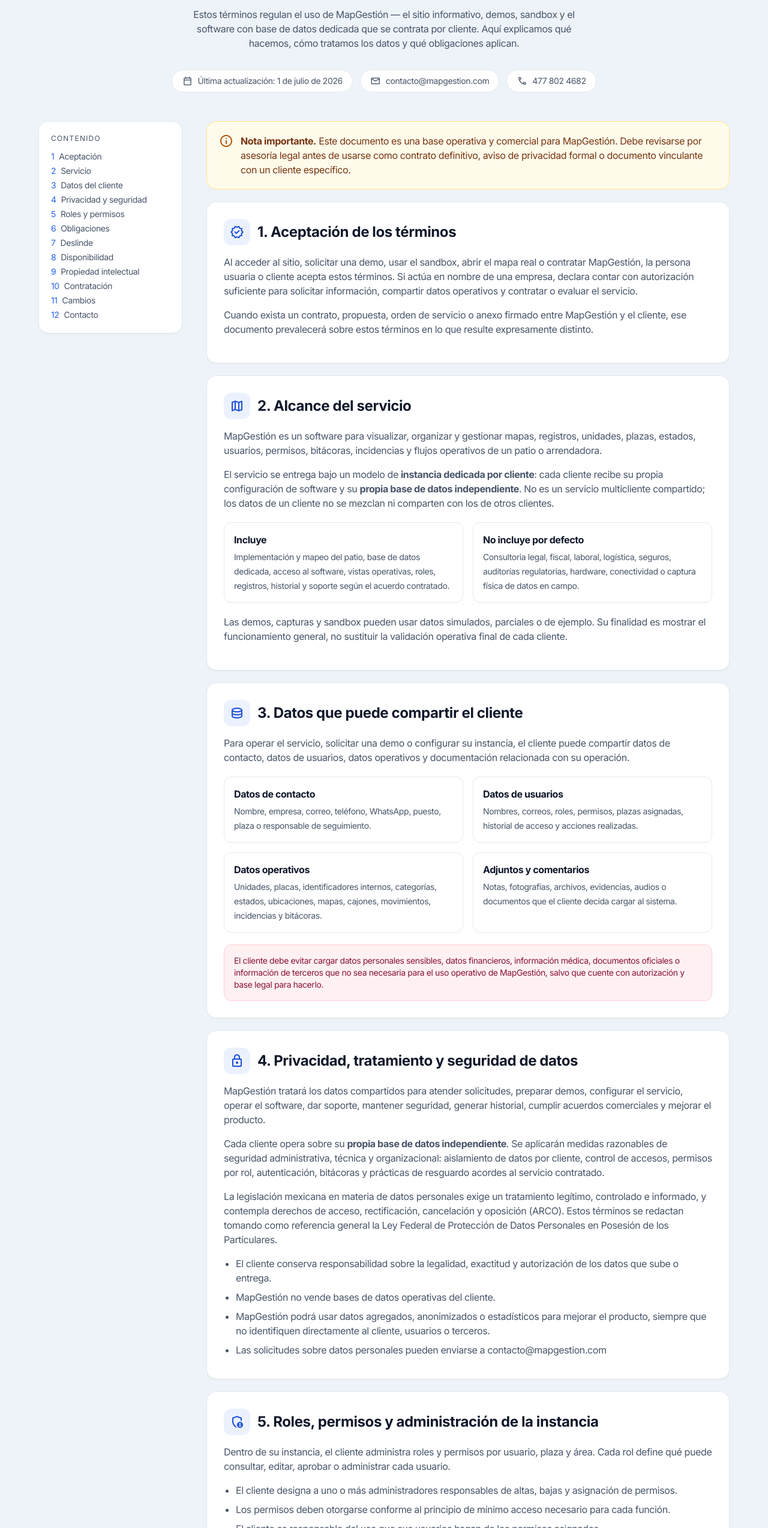
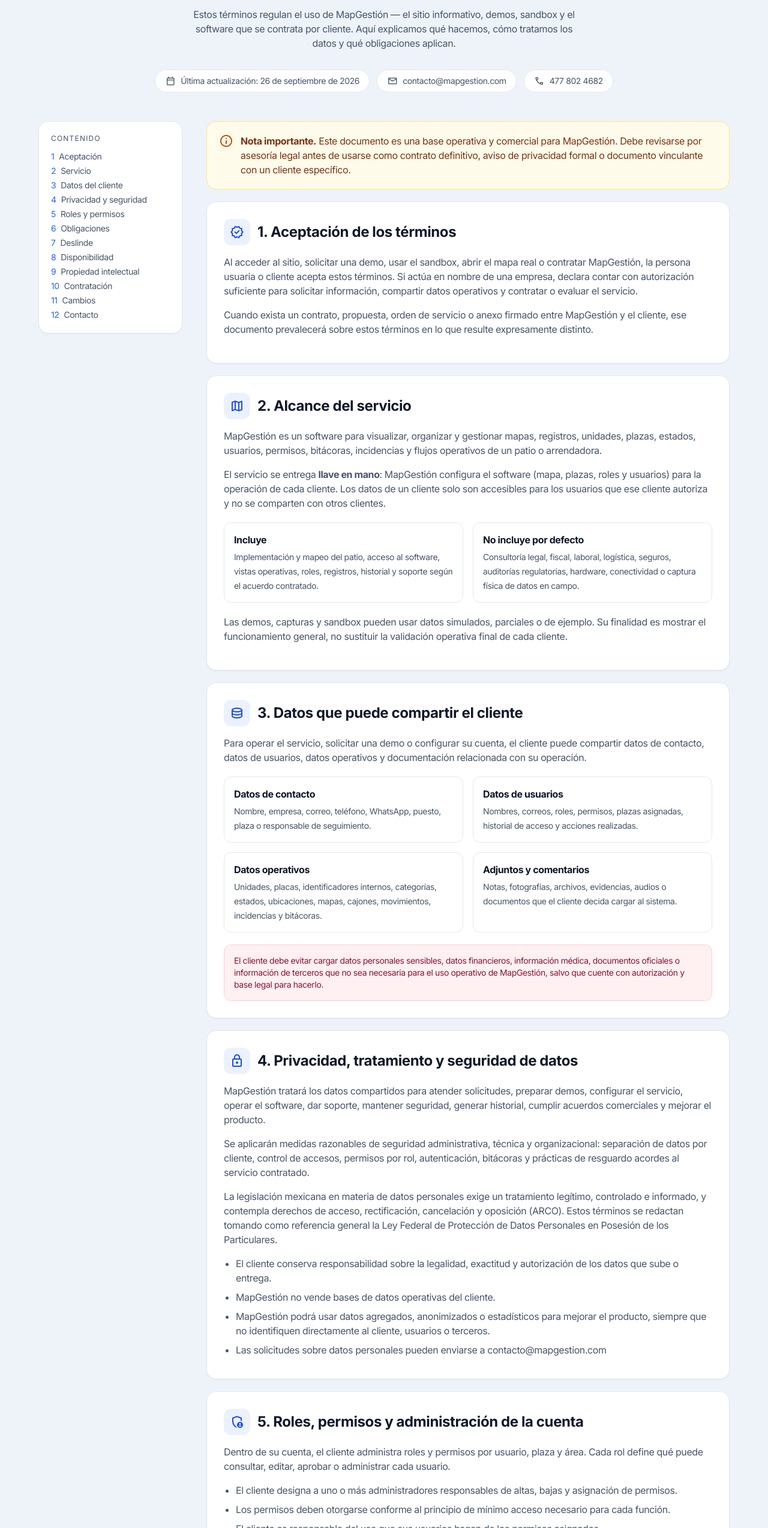
Before and after one commit to NicolasNeg/mapgestionpreview, a website: page terminos.html in a window 1280 px wide. Shown: the part 252-2800 px from the top of the page at 60% size. Drawn offline with nearby package versions, Linux system fonts and the light colour scheme.

Commit message:
Quita afirmaciones no verificables: '< 5 días', '100 % movimientos trazados' e instancia/base de datos dedicada
- #confianza: tres datos de funciones activas (En la nube, Desde el celular, Por rol) y linea de
  acceso por invitacion / Google, SMS o Face ID / copias de seguridad del mapa.
- terminos.html: meta y textos sin instancia ni base de datos dedicada; fecha de actualizacion.
- CLAUDE.md: regla para no volver a usarlas.

```diff
--- a/terminos.html
+++ b/terminos.html
@@ -5,7 +5,7 @@
   <meta charset="UTF-8" />
   <meta name="viewport" content="width=device-width, initial-scale=1.0" />
   <title>Términos, Condiciones y Privacidad | MapGestión</title>
-  <meta name="description" content="Términos, condiciones y aviso de privacidad de MapGestión: software con base de datos dedicada por cliente para control de patios de arrendadoras." />
+  <meta name="description" content="Términos, condiciones y aviso de privacidad de MapGestión: software en la nube para control de patios de arrendadoras." />
   <link rel="canonical" href="https://mapgestion.com/terminos.html" />
   <meta name="robots" content="index, follow" />
   <meta name="theme-color" content="#0b1020" />
@@ -70,9 +70,9 @@
         <span class="material-symbols-outlined text-[18px]">description</span> Documento legal
       </span>
       <h1 class="text-4xl sm:text-5xl font-bold text-slate-900 leading-tight mb-5">Términos, condiciones <span class="text-gradient">y privacidad</span></h1>
-      <p class="text-slate-600 max-w-2xl mx-auto mb-8">Estos términos regulan el uso de MapGestión — el sitio informativo, demos, sandbox y el software con base de datos dedicada que se contrata por cliente. Aquí explicamos qué hacemos, cómo tratamos los datos y qué obligaciones aplican.</p>
+      <p class="text-slate-600 max-w-2xl mx-auto mb-8">Estos términos regulan el uso de MapGestión — el sitio informativo, demos, sandbox y el software que se contrata por cliente. Aquí explicamos qué hacemos, cómo tratamos los datos y qué obligaciones aplican.</p>
       <div class="flex flex-wrap justify-center gap-3 text-sm">
-        <span class="inline-flex items-center gap-2 rounded-full border border-slate-200 bg-white px-4 py-2 text-slate-600"><span class="material-symbols-outlined text-[18px]">calendar_today</span> Última actualización: 1 de julio de 2026</span>
+        <span class="inline-flex items-center gap-2 rounded-full border border-slate-200 bg-white px-4 py-2 text-slate-600"><span class="material-symbols-outlined text-[18px]">calendar_today</span> Última actualización: 26 de septiembre de 2026</span>
         <span class="inline-flex items-center gap-2 rounded-full border border-slate-200 bg-white px-4 py-2 text-slate-600"><span class="material-symbols-outlined text-[18px]">mail</span> <!--email_off-->contacto@mapgestion.com<!--/email_off--></span>
         <span class="inline-flex items-center gap-2 rounded-full border border-slate-200 bg-white px-4 py-2 text-slate-600"><span class="material-symbols-outlined text-[18px]">phone</span> 477 802 4682</span>
       </div>
@@ -124,9 +124,9 @@
             <h2 class="text-2xl font-bold text-slate-900">2. Alcance del servicio</h2>
           </div>
           <p>MapGestión es un software para visualizar, organizar y gestionar mapas, registros, unidades, plazas, estados, usuarios, permisos, bitácoras, incidencias y flujos operativos de un patio o arrendadora.</p>
-          <p>El servicio se entrega bajo un modelo de <strong>instancia dedicada por cliente</strong>: cada cliente recibe su propia configuración de software y su <strong>propia base de datos independiente</strong>. No es un servicio multicliente compartido; los datos de un cliente no se mezclan ni comparten con los de otros clientes.</p>
+          <p>El servicio se entrega <strong>llave en mano</strong>: MapGestión configura el software (mapa, plazas, roles y usuarios) para la operación de cada cliente. Los datos de un cliente solo son accesibles para los usuarios que ese cliente autoriza y no se comparten con otros clientes.</p>
           <div class="grid sm:grid-cols-2 gap-4 not-prose my-5">
-            <div class="rounded-xl border border-slate-200 bg-white p-4"><strong class="text-slate-900 block mb-1">Incluye</strong><span class="text-sm text-slate-600">Implementación y mapeo del patio, base de datos dedicada, acceso al software, vistas operativas, roles, registros, historial y soporte según el acuerdo contratado.</span></div>
+            <div class="rounded-xl border border-slate-200 bg-white p-4"><strong class="text-slate-900 block mb-1">Incluye</strong><span class="text-sm text-slate-600">Implementación y mapeo del patio, acceso al software, vistas operativas, roles, registros, historial y soporte según el acuerdo contratado.</span></div>
             <div class="rounded-xl border border-slate-200 bg-white p-4"><strong class="text-slate-900 block mb-1">No incluye por defecto</strong><span class="text-sm text-slate-600">Consultoría legal, fiscal, laboral, logística, seguros, auditorías regulatorias, hardware, conectividad o captura física de datos en campo.</span></div>
           </div>
           <p>Las demos, capturas y sandbox pueden usar datos simulados, parciales o de ejemplo. Su finalidad es mostrar el funcionamiento general, no sustituir la validación operativa final de cada cliente.</p>
@@ -137,7 +137,7 @@
             <span class="inline-flex h-11 w-11 items-center justify-center rounded-xl bg-blue-500/10 text-blue-700"><span class="material-symbols-outlined">database</span></span>
             <h2 class="text-2xl font-bold text-slate-900">3. Datos que puede compartir el cliente</h2>
           </div>
-          <p>Para operar el servicio, solicitar una demo o configurar su instancia, el cliente puede compartir datos de contacto, datos de usuarios, datos operativos y documentación relacionada con su operación.</p>
+          <p>Para operar el servicio, solicitar una demo o configurar su cuenta, el cliente puede compartir datos de contacto, datos de usuarios, datos operativos y documentación relacionada con su operación.</p>
           <div class="grid sm:grid-cols-2 gap-4 not-prose my-5">
             <div class="rounded-xl border border-slate-200 bg-white p-4"><strong class="text-slate-900 block mb-1">Datos de contacto</strong><span class="text-sm text-slate-600">Nombre, empresa, correo, teléfono, WhatsApp, puesto, plaza o responsable de seguimiento.</span></div>
             <div class="rounded-xl border border-slate-200 bg-white p-4"><strong class="text-slate-900 block mb-1">Datos de usuarios</strong><span class="text-sm text-slate-600">Nombres, correos, roles, permisos, plazas asignadas, historial de acceso y acciones realizadas.</span></div>
@@ -153,7 +153,7 @@
             <h2 class="text-2xl font-bold text-slate-900">4. Privacidad, tratamiento y seguridad de datos</h2>
           </div>
           <p>MapGestión tratará los datos compartidos para atender solicitudes, preparar demos, configurar el servicio, operar el software, dar soporte, mantener seguridad, generar historial, cumplir acuerdos comerciales y mejorar el producto.</p>
-          <p>Cada cliente opera sobre su <strong>propia base de datos independiente</strong>. Se aplicarán medidas razonables de seguridad administrativa, técnica y organizacional: aislamiento de datos por cliente, control de accesos, permisos por rol, autenticación, bitácoras y prácticas de resguardo acordes al servicio contratado.</p>
+          <p>Se aplicarán medidas razonables de seguridad administrativa, técnica y organizacional: separación de datos por cliente, control de accesos, permisos por rol, autenticación, bitácoras y prácticas de resguardo acordes al servicio contratado.</p>
           <p>La legislación mexicana en materia de datos personales exige un tratamiento legítimo, controlado e informado, y contempla derechos de acceso, rectificación, cancelación y oposición (ARCO). Estos términos se redactan tomando como referencia general la Ley Federal de Protección de Datos Personales en Posesión de los Particulares.</p>
           <ul>
             <li>El cliente conserva responsabilidad sobre la legalidad, exactitud y autorización de los datos que sube o entrega.</li>
@@ -166,14 +166,14 @@
         <section id="permisos" class="reveal prose rounded-2xl border border-slate-200 bg-white shadow-sm p-7 text-slate-600">
           <div class="flex items-center gap-3 mb-4">
             <span class="inline-flex h-11 w-11 items-center justify-center rounded-xl bg-blue-500/10 text-blue-700"><span class="material-symbols-outlined">admin_panel_settings</span></span>
-            <h2 class="text-2xl font-bold text-slate-900">5. Roles, permisos y administración de la instancia</h2>
+            <h2 class="text-2xl font-bold text-slate-900">5. Roles, permisos y administración de la cuenta</h2>
           </div>
-          <p>Dentro de su instancia, el cliente administra roles y permisos por usuario, plaza y área. Cada rol define qué puede consultar, editar, aprobar o administrar cada usuario.</p>
+          <p>Dentro de su cuenta, el cliente administra roles y permisos por usuario, plaza y área. Cada rol define qué puede consultar, editar, aprobar o administrar cada usuario.</p>
           <ul>
             <li>El cliente designa a uno o más administradores responsables de altas, bajas y asignación de permisos.</li>
             <li>Los permisos deben otorgarse conforme al principio de mínimo acceso necesario para cada función.</li>
             <li>El cliente es responsable del uso que sus usuarios hagan de los permisos asignados.</li>
-            <li>MapGestión podrá acceder a la instancia únicamente para soporte, mantenimiento o seguridad, conforme al acuerdo contratado.</li>
+            <li>MapGestión podrá acceder a la cuenta del cliente únicamente para soporte, mantenimiento o seguridad, conforme al acuerdo contratado.</li>
           </ul>
         </section>
 
@@ -235,7 +235,7 @@
             <span class="inline-flex h-11 w-11 items-center justify-center rounded-xl bg-amber-100 text-amber-700"><span class="material-symbols-outlined">payments</span></span>
             <h2 class="text-2xl font-bold text-slate-900">10. Contratación, licencia y cancelación</h2>
           </div>
-          <p>Al tratarse de una implementación con instancia y base de datos dedicadas, las condiciones económicas, vigencia, alcance, usuarios incluidos, soporte, implementación, cancelación y renovaciones se definirán en la propuesta comercial, contrato o acuerdo específico con cada cliente (licencia corporativa a la medida).</p>
+          <p>Al tratarse de una implementación a la medida de cada cliente, las condiciones económicas, vigencia, alcance, usuarios incluidos, soporte, implementación, cancelación y renovaciones se definirán en la propuesta comercial, contrato o acuerdo específico con cada cliente (licencia corporativa a la medida).</p>
           <p>La falta de pago o incumplimiento material puede causar suspensión del servicio, limitación de accesos o terminación conforme al acuerdo aplicable.</p>
         </section>
 
```
Also changed, not shown: CLAUDE.md (+1 -1 lines), index.html (+3 -3 lines).
